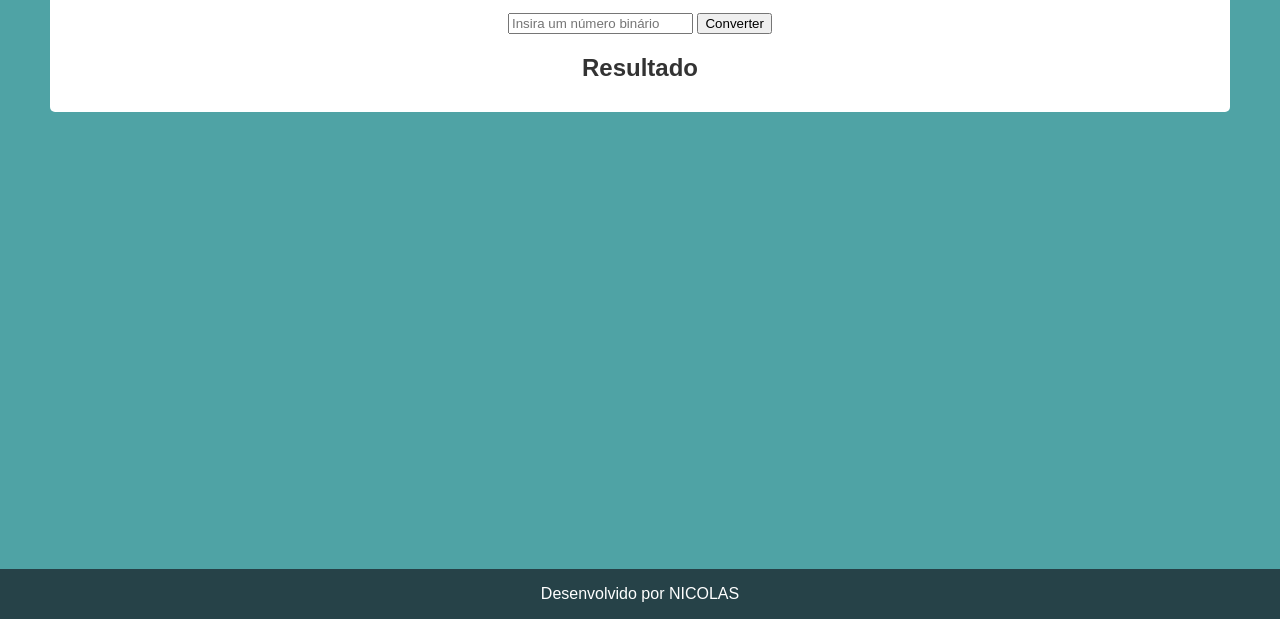
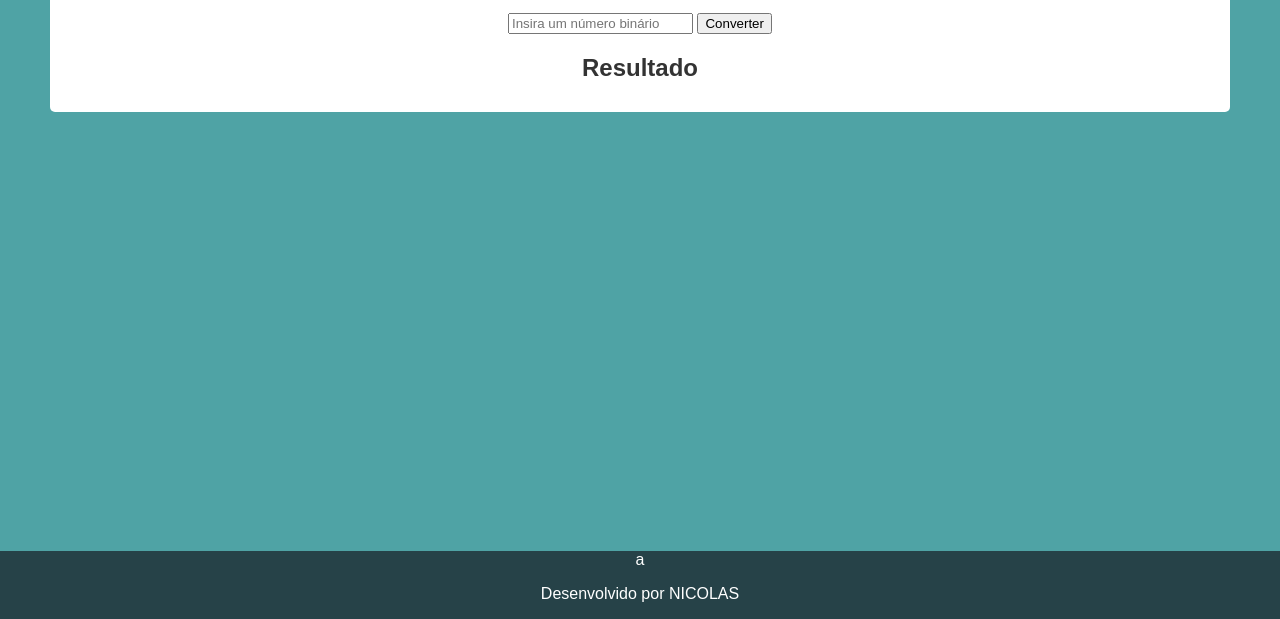
Before and after one commit to NicolauNobre/binaryToDecimal, a plain HTML site: page index.html in a window 1280 px wide. Shown: the part 181-800 px from the top of the page. Drawn offline with Linux system fonts and the light colour scheme.

Commit message:
first commit

```diff
--- a/index.html
+++ b/index.html
@@ -39,7 +39,7 @@
         </div>
     </div>
     <footer>
-        <div class="footer">
+        <div class="footer">a
             <p>Desenvolvido por <a href="">NICOLAS</a></p>
     </footer>
 </body>
```
